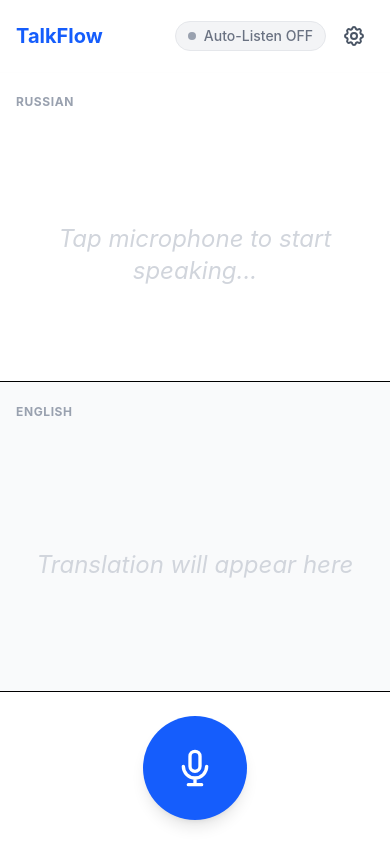
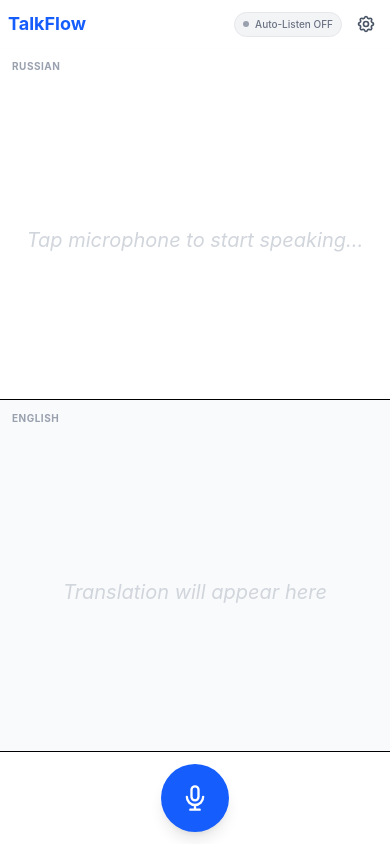
Before and after one commit to efimovnikita/TalkFlow, a React (Vite) app: page / in a window 390 px wide. Built offline with nearby package versions, Linux system fonts and the light colour scheme.

Commit message:
Improve UI layout and responsiveness
- Integrate AutoShrinkText to handle long text dynamically
- Optimize layout spacing and typography for mobile devices
- Update UI element styles and sizes for better cross-device consistency

```diff
--- a/src/App.tsx
+++ b/src/App.tsx
@@ -2,6 +2,7 @@ import { useState, useCallback, useRef } from 'react'
 import { useRegisterSW } from 'virtual:pwa-register/react'
 import SettingsPanel from './components/SettingsPanel'
 import UpdateModal from './components/UpdateModal'
+import AutoShrinkText from './components/AutoShrinkText'
 import { loadSettings, saveSettings } from './services/settingsService'
 import type { Settings } from './services/settingsService'
 import { audioService } from './services/audioService'
@@ -76,7 +77,7 @@ function App() {
 
       if (translation) {
         setVadStatus('speaking')
-        setTranslatedText(translation + ' 🔊')
+        setTranslatedText(translation)
         console.log('Synthesizing speech...');
         const ttsBlob = await synthesizeSpeech(translation, settings.mistralVoice, settings.mistralApiKey)
 
@@ -177,25 +178,25 @@ function App() {
   return (
     <div className="h-screen bg-gray-100 flex flex-col overflow-hidden">
       {/* Header */}
-      <header className="bg-white shadow-sm p-4 flex justify-between items-center z-10 relative">
-        <h1 className="text-xl font-bold text-blue-600">TalkFlow</h1>
+      <header className="bg-white shadow-sm p-2 md:p-4 flex justify-between items-center z-10 relative">
+        <h1 className="text-lg md:text-xl font-bold text-blue-600">TalkFlow</h1>
         <div className="flex items-center gap-2">
           {/* VAD Toggle */}
           <button
             onClick={toggleVADMode}
-            className={`flex items-center gap-2 px-3 py-1 rounded-full text-sm font-medium transition-colors ${
+            className={`flex items-center gap-1.5 md:gap-2 px-2 md:px-3 py-1 rounded-full text-[10px] md:text-sm font-medium transition-colors ${
               isVADMode ? 'bg-green-100 text-green-700 border border-green-200' : 'bg-gray-100 text-gray-500 border border-gray-200'
             }`}
           >
-            <div className={`w-2 h-2 rounded-full ${isVADMode ? 'bg-green-500 animate-pulse' : 'bg-gray-400'}`} />
+            <div className={`w-1.5 h-1.5 md:w-2 md:h-2 rounded-full ${isVADMode ? 'bg-green-500 animate-pulse' : 'bg-gray-400'}`} />
             {isVADMode ? 'Auto-Listen ON' : 'Auto-Listen OFF'}
           </button>
 
           <button
             onClick={() => setIsSettingsOpen(true)}
-            className="p-2 text-gray-600 hover:bg-gray-100 rounded-full transition-colors"
+            className="p-1.5 md:p-2 text-gray-600 hover:bg-gray-100 rounded-full transition-colors"
           >
-            <svg xmlns="http://www.w3.org/2000/svg" className="h-6 w-6" fill="none" viewBox="0 0 24 24" stroke="currentColor">
+            <svg xmlns="http://www.w3.org/2000/svg" className="h-5 w-5 md:h-6 md:w-6" fill="none" viewBox="0 0 24 24" stroke="currentColor">
               <path strokeLinecap="round" strokeLinejoin="round" strokeWidth={2} d="M10.325 4.317c.426-1.756 2.924-1.756 3.35 0a1.724 1.724 0 002.573 1.066c1.543-.94 3.31.826 2.37 2.37a1.724 1.724 0 001.065 2.572c1.756.426 1.756 2.924 0 3.35a1.724 1.724 0 00-1.066 2.573c.94 1.543-.826 3.31-2.37 2.37a1.724 1.724 0 00-2.572 1.065c-.426 1.756-2.924 1.756-3.35 0a1.724 1.724 0 00-2.573-1.066c-1.543.94-3.31-.826-2.37-2.37a1.724 1.724 0 00-1.065-2.572c-1.756-.426-1.756-2.924 0-3.35a1.724 1.724 0 001.066-2.573c-.94-1.543.826-3.31 2.37-2.37a1.724 1.724 0 002.572-1.065z" />
               <path strokeLinecap="round" strokeLinejoin="round" strokeWidth={2} d="M15 12a3 3 0 11-6 0 3 3 0 016 0z" />
             </svg>
@@ -205,7 +206,7 @@ function App() {
 
       {/* Status Bar */}
       {isVADMode && (
-        <div className="bg-blue-600 text-white text-xs font-bold py-1 px-4 text-center uppercase tracking-widest animate-in fade-in slide-in-from-top-1 duration-300">
+        <div className="bg-blue-600 text-white text-[10px] md:text-xs font-bold py-0.5 md:py-1 px-4 text-center uppercase tracking-widest animate-in fade-in slide-in-from-top-1 duration-300">
           Status: {vadStatus}
         </div>
       )}
@@ -214,14 +215,19 @@ function App() {
       <main className="flex-1 flex flex-col min-h-0">
         {/* Top: Russian Source */}
         <div className="flex-1 bg-white flex flex-col border-b min-h-0">
-          <div className="p-4 bg-white/90 sticky top-0 backdrop-blur-sm z-10 shrink-0">
-            <span className="text-xs font-bold text-gray-400 uppercase tracking-wider">Russian</span>
+          <div className="px-3 py-1 md:p-4 bg-white/90 sticky top-0 backdrop-blur-sm z-10 shrink-0">
+            <span className="text-[10px] md:text-xs font-bold text-gray-400 uppercase tracking-wider">Russian</span>
           </div>
-          <div className={`flex-1 overflow-y-auto flex flex-col ${russianText ? 'px-6 pb-6 pt-2 justify-start items-start' : 'p-6 justify-center items-center'}`}>
+          <div className={`flex-1 flex flex-col min-h-0 w-full ${russianText ? 'px-4 pb-2 md:px-6 md:pb-6 pt-1 md:pt-2 justify-start items-start' : 'p-4 md:p-6 justify-center items-center'}`}>
             {russianText ? (
-              <p className="text-2xl text-gray-800 w-full">{russianText}</p>
+              <AutoShrinkText
+                text={russianText}
+                maxFontSizeRem={1.5}
+                minFontSizeRem={0.875}
+                color="text-gray-800"
+              />
             ) : (
-              <p className="text-2xl text-gray-300 italic text-center w-full">
+              <p className="text-xl md:text-2xl text-gray-300 italic text-center w-full">
                 {isRecording || (isVADMode && vadStatus === 'listening') ? 'Listening...' : 'Tap microphone to start speaking...'}
               </p>
             )}
@@ -230,30 +236,33 @@ function App() {
 
         {/* Bottom: Target Translation */}
         <div className="flex-1 bg-gray-50 flex flex-col min-h-0">
-          <div className="p-4 bg-gray-50/90 sticky top-0 backdrop-blur-sm z-10 shrink-0">
-            <span className="text-xs font-bold text-gray-400 uppercase tracking-wider">
+          <div className="px-3 py-1 md:p-4 bg-gray-50/90 sticky top-0 backdrop-blur-sm z-10 shrink-0">
+            <span className="text-[10px] md:text-xs font-bold text-gray-400 uppercase tracking-wider">
               {settings.targetLanguage === 'en' ? 'English' : 'Italian'}
             </span>
           </div>
-          <div className={`flex-1 overflow-y-auto flex flex-col ${translatedText ? 'px-6 pb-6 pt-2 justify-start items-start' : 'p-6 justify-center items-center'}`}>
+          <div className={`flex-1 flex flex-col min-h-0 w-full ${translatedText ? 'px-4 pb-2 md:px-6 md:pb-6 pt-1 md:pt-2 justify-start items-start' : 'p-4 md:p-6 justify-center items-center'}`}>
             {translatedText ? (
-              <>
-                <p className="text-2xl text-blue-600 font-medium w-full">{translatedText}</p>
-                {lastAudioUrl && (
+              <AutoShrinkText
+                text={translatedText}
+                maxFontSizeRem={1.5}
+                minFontSizeRem={0.875}
+                color="text-blue-600"
+                fontWeight="font-medium"
+                suffix={lastAudioUrl && (
                   <button
                     onClick={handleReplayAudio}
-                    className="mt-4 p-3 bg-blue-100 text-blue-600 rounded-full hover:bg-blue-200 transition-colors flex items-center gap-2 shadow-sm"
+                    className="p-1 md:p-1.5 bg-blue-100 text-blue-600 rounded-lg hover:bg-blue-200 transition-colors inline-flex items-center shadow-sm"
                     title="Replay Audio"
                   >
-                    <svg xmlns="http://www.w3.org/2000/svg" className="h-6 w-6" fill="none" viewBox="0 0 24 24" stroke="currentColor">
+                    <svg xmlns="http://www.w3.org/2000/svg" className="h-4 w-4 md:h-5 md:w-5" fill="none" viewBox="0 0 24 24" stroke="currentColor">
                       <path strokeLinecap="round" strokeLinejoin="round" strokeWidth={2} d="M15.536 8.464a5 5 0 010 7.072m2.828-9.9a9 9 0 010 12.728M5.586 15H4a1 1 0 01-1-1v-4a1 1 0 011-1h1.586l4.707-4.707C10.923 3.663 12 4.109 12 5v14c0 .891-1.077 1.337-1.707.707L5.586 15z" />
                     </svg>
-                    <span className="font-semibold">Replay</span>
                   </button>
                 )}
-              </>
+              />
             ) : (
-              <p className="text-2xl text-gray-300 italic text-center w-full">
+              <p className="text-xl md:text-2xl text-gray-300 italic text-center w-full">
                 {isProcessing ? 'Processing...' : 'Translation will appear here'}
               </p>
             )}
@@ -262,16 +271,16 @@ function App() {
       </main>
 
       {/* Footer / Microphone Button */}
-      <footer className="p-6 bg-white border-t flex justify-center z-10 relative">
+      <footer className="p-3 md:p-6 bg-white border-t flex justify-center z-10 relative">
         {!isVADMode ? (
           <button
             onClick={toggleRecording}
             disabled={isProcessing}
             className={`${
               isRecording ? 'bg-red-500 animate-pulse' : 'bg-blue-600'
-            } ${isProcessing ? 'opacity-50 cursor-not-allowed' : ''} text-white p-8 rounded-full shadow-lg hover:opacity-90 transition-all transform active:scale-95`}
+            } ${isProcessing ? 'opacity-50 cursor-not-allowed' : ''} text-white p-5 md:p-8 rounded-full shadow-lg hover:opacity-90 transition-all transform active:scale-95`}
           >
-            <svg xmlns="http://www.w3.org/2000/svg" className="h-10 w-10" fill="none" viewBox="0 0 24 24" stroke="currentColor">
+            <svg xmlns="http://www.w3.org/2000/svg" className="h-7 w-7 md:h-10 md:w-10" fill="none" viewBox="0 0 24 24" stroke="currentColor">
               {isRecording ? (
                 <path strokeLinecap="round" strokeLinejoin="round" strokeWidth={2} d="M21 12a9 9 0 11-18 0 9 9 0 0118 0z M9 10a1 1 0 011-1h4a1 1 0 011 1v4a1 1 0 01-1 1h-4a1 1 0 01-1-1v-4z" />
               ) : (
@@ -280,15 +289,15 @@ function App() {
             </svg>
           </button>
         ) : (
-          <div className="flex flex-col items-center gap-2">
-            <div className={`p-4 rounded-xl font-bold uppercase tracking-widest text-sm ${
+          <div className="flex flex-col items-center gap-1 md:gap-2">
+            <div className={`px-4 py-1.5 md:p-4 rounded-xl font-bold uppercase tracking-widest text-[10px] md:text-sm ${
               vadStatus === 'listening' ? 'bg-green-100 text-green-700' : 'bg-blue-100 text-blue-700'
             }`}>
               {vadStatus}
             </div>
             <button
               onClick={toggleVADMode}
-              className="text-gray-500 text-xs underline"
+              className="text-gray-500 text-[9px] md:text-xs underline"
             >
               Stop Auto-Listening
             </button>
--- /dev/null
+++ b/src/components/AutoShrinkText.tsx
@@ -0,0 +1,82 @@
+import React, { useLayoutEffect, useRef, useState, useEffect } from 'react';
+
+interface AutoShrinkTextProps {
+  text: string;
+  suffix?: React.ReactNode;
+  className?: string;
+  maxFontSizeRem?: number;
+  minFontSizeRem?: number;
+  color?: string;
+  fontWeight?: string;
+}
+
+const AutoShrinkText: React.FC<AutoShrinkTextProps> = ({
+  text,
+  suffix,
+  className = '',
+  maxFontSizeRem = 1.5, // Default for text-2xl
+  minFontSizeRem = 0.875, // Default for text-sm
+  color = 'text-gray-800',
+  fontWeight = 'normal'
+}) => {
+  const containerRef = useRef<HTMLDivElement>(null);
+  const textWrapperRef = useRef<HTMLDivElement>(null);
+  const [fontSize, setFontSize] = useState(maxFontSizeRem);
+
+  // Reset font size when text changes
+  useLayoutEffect(() => {
+    setFontSize(maxFontSizeRem);
+  }, [text, maxFontSizeRem]);
+
+  // Handle container resizing
+  useEffect(() => {
+    if (!containerRef.current) return;
+
+    const resizeObserver = new ResizeObserver(() => {
+      setFontSize(maxFontSizeRem);
+    });
+
+    resizeObserver.observe(containerRef.current);
+
+    return () => resizeObserver.disconnect();
+  }, [maxFontSizeRem]);
+
+  // Adjust font size if overflowing
+  useLayoutEffect(() => {
+    const checkOverflow = () => {
+      if (!containerRef.current || !textWrapperRef.current) return;
+
+      const containerHeight = containerRef.current.clientHeight;
+      const textHeight = textWrapperRef.current.scrollHeight;
+
+      // If text height > container height, reduce font size
+      if (textHeight > containerHeight + 1 && fontSize > minFontSizeRem) {
+        setFontSize(prev => Math.max(minFontSizeRem, prev - 0.05));
+      }
+    };
+
+    const frame = requestAnimationFrame(checkOverflow);
+    return () => cancelAnimationFrame(frame);
+  }, [fontSize, text, minFontSizeRem, suffix]);
+
+  return (
+    <div ref={containerRef} className="flex-1 w-full min-h-0 overflow-hidden relative">
+      <div className="absolute inset-0 overflow-y-auto px-1">
+        <div
+          ref={textWrapperRef}
+          className={`${className} ${color} ${fontWeight} w-full pb-8`}
+          style={{
+            fontSize: `${fontSize}rem`,
+            lineHeight: '1.4',
+            wordBreak: 'break-word',
+          }}
+        >
+          <span>{text}</span>
+          {suffix && <span className="ml-2 inline-block align-middle">{suffix}</span>}
+        </div>
+      </div>
+    </div>
+  );
+};
+
+export default AutoShrinkText;
--- a/src/components/SettingsPanel.tsx
+++ b/src/components/SettingsPanel.tsx
@@ -183,7 +183,7 @@ const SettingsPanel: React.FC<SettingsPanelProps> = ({ settings, onSave, onClose
               type="submit"
               className="flex-1 bg-blue-600 text-white py-2 px-4 rounded-md hover:bg-blue-700 transition-colors font-medium"
             >
-              Save Changes
+              Save
             </button>
             <button
               type="button"
```
